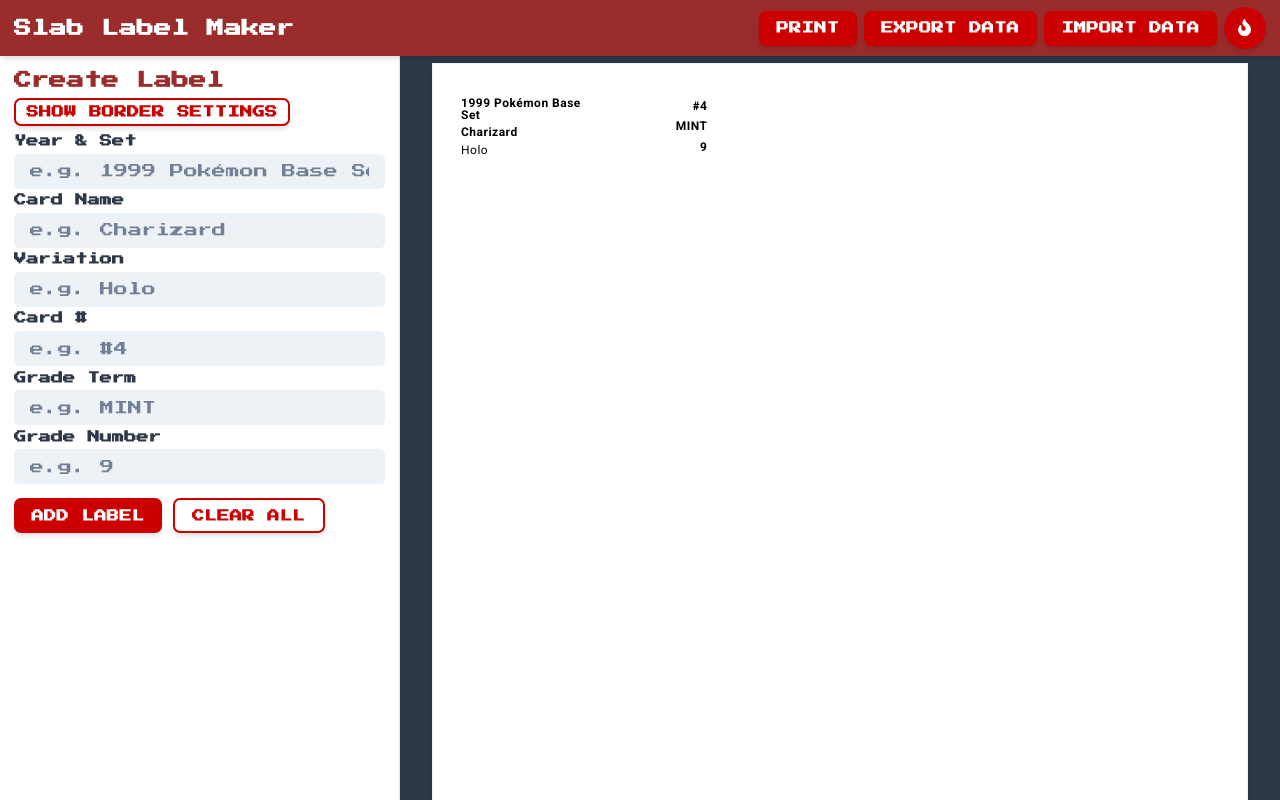
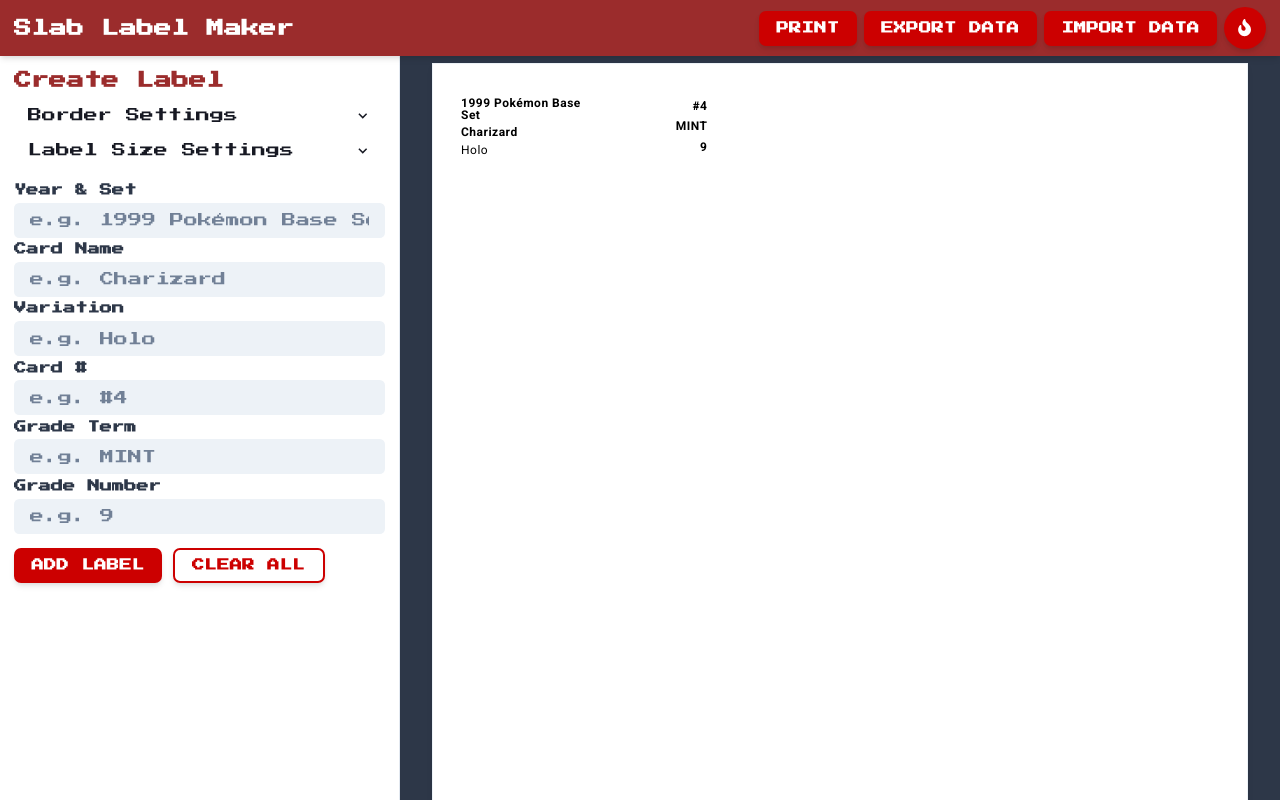
Before and after one commit to Alpine-Oracle/slab-label-maker, a Next.js app: page / in a window 1280 px wide. Built offline with nearby package versions, Linux system fonts and the light colour scheme.

Commit message:
Update FormPanel.tsx
- add labelSideSettingsPanel
- improve comments

```diff
--- a/components/forms/FormPanel.tsx
+++ b/components/forms/FormPanel.tsx
@@ -6,19 +6,24 @@
   Heading,
   Button,
   useToast,
-  Collapse,
   Stack,
+  Accordion,
+  AccordionItem,
+  AccordionButton,
+  AccordionIcon,
+  AccordionPanel,
 } from "@chakra-ui/react";
 import { useLabelContext } from "@/context/LabelContext";
 import { LabelFieldsForm } from "./LabelFieldsForm";
 import { BorderSettingsPanel } from "./BorderSettingsPanel";
+import { LabelSizeSettingsPanel } from "./LabelSizeSettingsPanel";
 import { ClearAllDialog } from "../dialogs/ClearAllDialog";
 
 /**
- * FormPanelProps:
- * -----------------
- * - editingIndex: index of the label currently being edited (or null if creating)
- * - setEditingIndex: function to switch between edit mode and create mode
+ * FormPanelProps
+ * ---------------------------------------------------------------------------
+ * - editingIndex: index of the label currently being edited (null if creating)
+ * - setEditingIndex: function that toggles edit mode on/off
  */
 interface FormPanelProps {
   editingIndex: number | null;
@@ -26,26 +31,28 @@
 }
 
 /**
- * FormPanel:
- * -----------
- * A top-level component for creating/updating labels and managing global border settings.
- *
- * Features:
- *   1) Toggle "Border Settings" for all labels via BorderSettingsPanel.
- *   2) Input fields for label data (LabelFieldsForm).
- *   3) A "Clear All" dialog to remove all labels from local storage (ClearAllDialog).
- *
- * The Save / Cancel / Clear All buttons can wrap (stack vertically) on small screens
- * if there's not enough horizontal space.
+ * FormPanel
+ * ---------------------------------------------------------------------------
+ * High-level form container providing:
+ *    1) An Accordion to configure global label settings (Border & Size).
+ *    2) A form for creating/updating a label (LabelFieldsForm).
+ *    3) Buttons to Save, Cancel, and "Clear All" labels.
+ *    4) A confirmation dialog for clearing all labels.
  */
 export function FormPanel({ editingIndex, setEditingIndex }: FormPanelProps) {
+  /**
+   * useToast: Chakra-UI hook for showing user notifications.
+   * e.g. "Label added!" or "Please enter a Card Name."
+   */
   const toast = useToast();
+
+  /**
+   * We load the label array and CRUD methods from LabelContext,
+   * which handles persistent storage in localStorage, etc.
+   */
   const { labels, addLabel, updateLabel, clearAll } = useLabelContext();
 
-  // Toggles the "Border Settings" collapsible panel
-  const [showBorderMenu, setShowBorderMenu] = useState(false);
-
-  // Local states for label data fields
+  // Local state for each field that belongs to a single label
   const [yearSetLine, setYearSetLine] = useState("");
   const [playerLine, setPlayerLine] = useState("");
   const [variationLine, setVariationLine] = useState("");
@@ -53,18 +60,20 @@
   const [gradeTerm, setGradeTerm] = useState("");
   const [gradeNumber, setGradeNumber] = useState("");
 
-  // "Clear All" dialog state
+  /**
+   * "Clear All" dialog state:
+   * - isClearDialogOpen determines whether the modal is visible.
+   * - cancelButtonRef references the cancel button to focus it automatically.
+   */
   const [isClearDialogOpen, setIsClearDialogOpen] = useState(false);
-  // Button ref for focusing on "Cancel" in the dialog
   const cancelButtonRef = useRef<HTMLButtonElement>(null);
 
-  // Are we editing an existing label, or creating a new one?
+  // isEditing: derived boolean indicating whether we have a valid editingIndex
   const isEditing = editingIndex !== null;
 
   /**
-   * If editingIndex is valid, load that label's data into our form fields.
-   * If it's null, we keep the existing input states so the user can
-   * create multiple labels in sequence using the same data as a template.
+   * Whenever editingIndex changes (meaning we switched to editing a particular label),
+   * load that label’s existing data into our local form states.
    */
   useEffect(() => {
     if (
@@ -83,12 +92,14 @@
   }, [editingIndex, labels]);
 
   /**
-   * handleSave:
-   *   - If editingIndex is null, we create a new label.
-   *   - Otherwise, update the existing label, show a success toast,
-   *     and revert to create mode.
+   * handleSave
+   * -------------------------------------------------------------------------
+   * Validate user input, then either:
+   *   - create a new label if we're not editing, or
+   *   - update the existing label if we are editing.
    */
   const handleSave = () => {
+    // Require at least a year/set or a player line
     if (!yearSetLine && !playerLine) {
       toast({
         title: "Please enter at least a Card Name or Set!",
@@ -100,7 +111,7 @@
     }
 
     if (editingIndex === null) {
-      // CREATE mode
+      // CREATE mode: add a new label
       addLabel({
         yearSetLine,
         playerLine,
@@ -109,6 +120,7 @@
         gradeTerm,
         gradeNumber,
       });
+
       toast({
         title: "Label added!",
         description: "Your label has been added to the list.",
@@ -117,7 +129,7 @@
         isClosable: true,
       });
     } else {
-      // EDIT mode
+      // EDIT mode: update existing label
       updateLabel(editingIndex, {
         yearSetLine,
         playerLine,
@@ -126,6 +138,7 @@
         gradeTerm,
         gradeNumber,
       });
+
       toast({
         title: "Label updated!",
         description: `Label #${editingIndex + 1} has been updated.`,
@@ -133,37 +146,49 @@
         duration: 2000,
         isClosable: true,
       });
+
+      // Return to create mode
       setEditingIndex(null);
     }
   };
 
-  // Cancels editing -> revert to create mode
+  /**
+   * handleCancelEdit
+   * -------------------------------------------------------------------------
+   * Cancels editing and reverts to the initial create mode.
+   */
   const handleCancelEdit = () => {
     setEditingIndex(null);
   };
 
-  // Opens the "Clear All" confirmation dialog
+  /**
+   * handleClearAllClick
+   * -------------------------------------------------------------------------
+   * Opens the confirmation dialog to clear all labels from localStorage.
+   */
   const handleClearAllClick = () => {
     setIsClearDialogOpen(true);
   };
 
   /**
-   * handleConfirmClearAll:
-   *   - Clears all labels from context,
-   *   - resets local fields if desired,
-   *   - shows a toast message.
+   * handleConfirmClearAll
+   * -------------------------------------------------------------------------
+   * Called if user confirms clearing all labels.
+   * It removes all labels from storage, resets form fields, and shows a toast.
    */
   const handleConfirmClearAll = () => {
     clearAll();
     setIsClearDialogOpen(false);
     setEditingIndex(null);
-    // Optionally reset form fields
+
+    // (Optional) Reset all form fields to blank
     setYearSetLine("");
     setPlayerLine("");
     setVariationLine("");
     setCardNumber("");
     setGradeTerm("");
     setGradeNumber("");
+
     toast({
       title: "All labels cleared.",
       status: "info",
@@ -172,7 +197,11 @@
     });
   };
 
-  // Closes the "Clear All" dialog without clearing
+  /**
+   * handleCancelClearAll
+   * -------------------------------------------------------------------------
+   * Closes the "Clear All" confirmation dialog without deleting data.
+   */
   const handleCancelClearAll = () => {
     setIsClearDialogOpen(false);
   };
@@ -187,26 +216,48 @@
       height="calc(100vh - 4rem)"
       overflowY="auto"
     >
+      {/* Form heading: "Edit Label" (if editing) or "Create Label" (if new) */}
       <Heading size="md" mb={2} color="brand.600">
         {isEditing ? "Edit Label" : "Create Label"}
       </Heading>
 
-      {/* Toggle border settings panel (applies to all labels) */}
-      <Button
-        size="sm"
-        variant="outline"
-        mb={2}
-        onClick={() => setShowBorderMenu(!showBorderMenu)}
-      >
-        {showBorderMenu ? "Hide Border Settings" : "Show Border Settings"}
-      </Button>
+      {/*
+       * Accordion for global label settings
+       *   1) BorderSettingsPanel
+       *   2) LabelSizeSettingsPanel
+       */}
+      <Accordion allowMultiple mb={4}>
+        {/* BORDER SETTINGS */}
+        <AccordionItem>
+          <AccordionButton>
+            <Box flex="1" textAlign="left">
+              Border Settings
+            </Box>
+            <AccordionIcon />
+          </AccordionButton>
+          <AccordionPanel pb={4}>
+            <BorderSettingsPanel />
+          </AccordionPanel>
+        </AccordionItem>
 
-      {/* Collapsible border configuration UI */}
-      <Collapse in={showBorderMenu} animateOpacity>
-        <BorderSettingsPanel />
-      </Collapse>
+        {/* LABEL SIZE SETTINGS */}
+        <AccordionItem>
+          <AccordionButton>
+            <Box flex="1" textAlign="left">
+              Label Size Settings
+            </Box>
+            <AccordionIcon />
+          </AccordionButton>
+          <AccordionPanel pb={4}>
+            <LabelSizeSettingsPanel />
+          </AccordionPanel>
+        </AccordionItem>
+      </Accordion>
 
-      {/* The form fields for label data */}
+      {/*
+       * Form fields for the label’s text lines:
+       * year/set, player, variation, card number, grade, etc.
+       */}
       <LabelFieldsForm
         yearSetLine={yearSetLine}
         setYearSetLine={setYearSetLine}
@@ -222,7 +273,12 @@
         setGradeNumber={setGradeNumber}
       />
 
-      {/* Buttons to Save, Cancel (if editing), or Clear All. Stack on mobile. */}
+      {/*
+       * Buttons for:
+       *   - Save / Add (dependent on editing vs. create)
+       *   - Cancel editing (only visible if isEditing)
+       *   - Clear All -> opens confirmation dialog
+       */}
       <Box pt={4}>
         <Stack direction={{ base: "column", md: "row" }} spacing={3}>
           <Button onClick={handleSave}>
@@ -245,7 +301,10 @@
         </Stack>
       </Box>
 
-      {/* Confirmation dialog for removing all labels */}
+      {/*
+       * Confirmation dialog for removing all labels from storage.
+       * We pass in the isOpen state and the respective confirm/cancel handlers.
+       */}
       <ClearAllDialog
         isOpen={isClearDialogOpen}
         leastDestructiveRef={cancelButtonRef}
```
